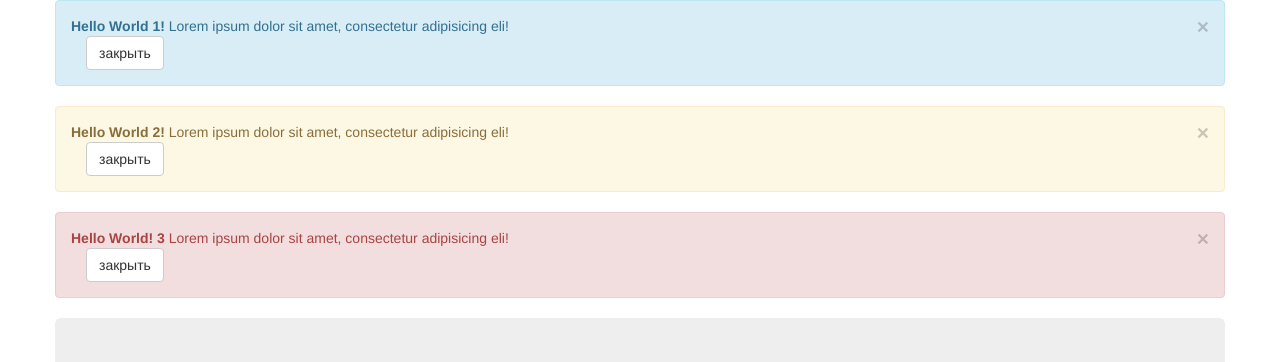
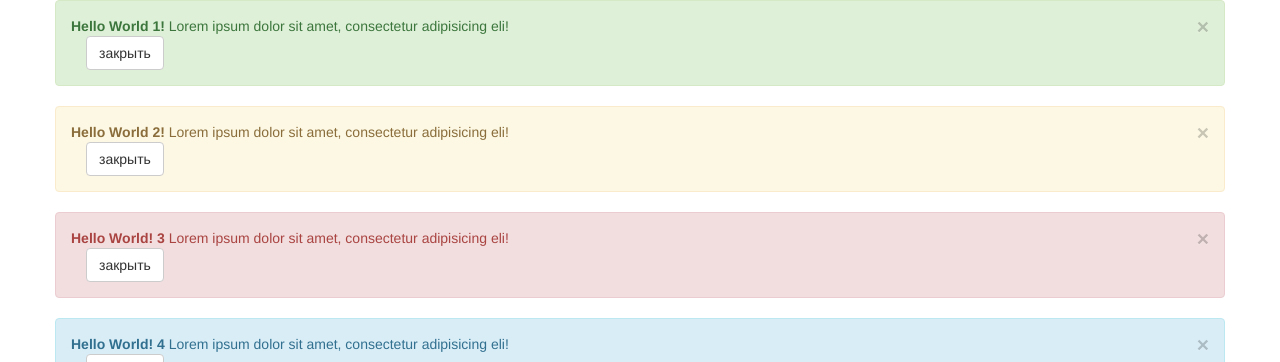
Before and after one commit to agdobrynin/laracast_vue, a plain HTML site: page componet_message.html in a window 1280 px wide. Shown: the top 362 px of the page. Drawn offline with nearby package versions, Linux system fonts and the light colour scheme.

Commit message:
Fix component alert. Add default values of props 'alertclass'

```diff
--- a/componet_message.html
+++ b/componet_message.html
@@ -14,6 +14,7 @@
               <alert title="Hello World 1!" alertclass="alert-success" body="Lorem ipsum dolor sit amet, consectetur adipisicing eli!"></alert>
               <alert title="Hello World 2!" alertclass="alert-warning" body="Lorem ipsum dolor sit amet, consectetur adipisicing eli!"></alert>
               <alert title="Hello World! 3" alertclass="alert-danger" body="Lorem ipsum dolor sit amet, consectetur adipisicing eli!"></alert>
+              <alert title="Hello World! 4" body="Lorem ipsum dolor sit amet, consectetur adipisicing eli!"></alert>
 
               <message title="Внимание!" body="Ut enim ad minim veniam, quis nostrud exercitation ullamco laboris nisi ut aliquip ex ea commodo consequat."></message>
               <message title="Внимание!" body="Ut enim ad minim veniam, quis nostrud exercitation ullamco laboris nisi ut aliquip ex ea commodo consequat."></message>
--- a/componet_message.js
+++ b/componet_message.js
@@ -10,10 +10,21 @@ Vue.component('message',{
 });
 
 Vue.component('alert',{
-    props:['title', 'body', 'alertclass'],
+    // props:['title', 'body', 'alertclass'],
+    props: {
+        title: String,
+        body: {
+            type: String,
+            required: true
+        },
+        alertclass: {
+          type: String,
+          default: 'alert-info'
+        }
+    },
     data(){
         return{
-            isVisible: true
+            isVisible: true,
         }
     },
     mounted() {
@@ -24,7 +35,7 @@ Vue.component('alert',{
             this.isVisible = false
         }
     },
-    template:`<div :class="this.alertclass" class="alert alert-info" v-show="isVisible">
+    template:`<div :class="this.alertclass" class="alert" v-show="isVisible">
     <button type="button" class="close" @click="isVisible = false"><span>&times;</span></button>
     <strong>{{ title }}</strong> {{ body }}
     <div class="container">
```
